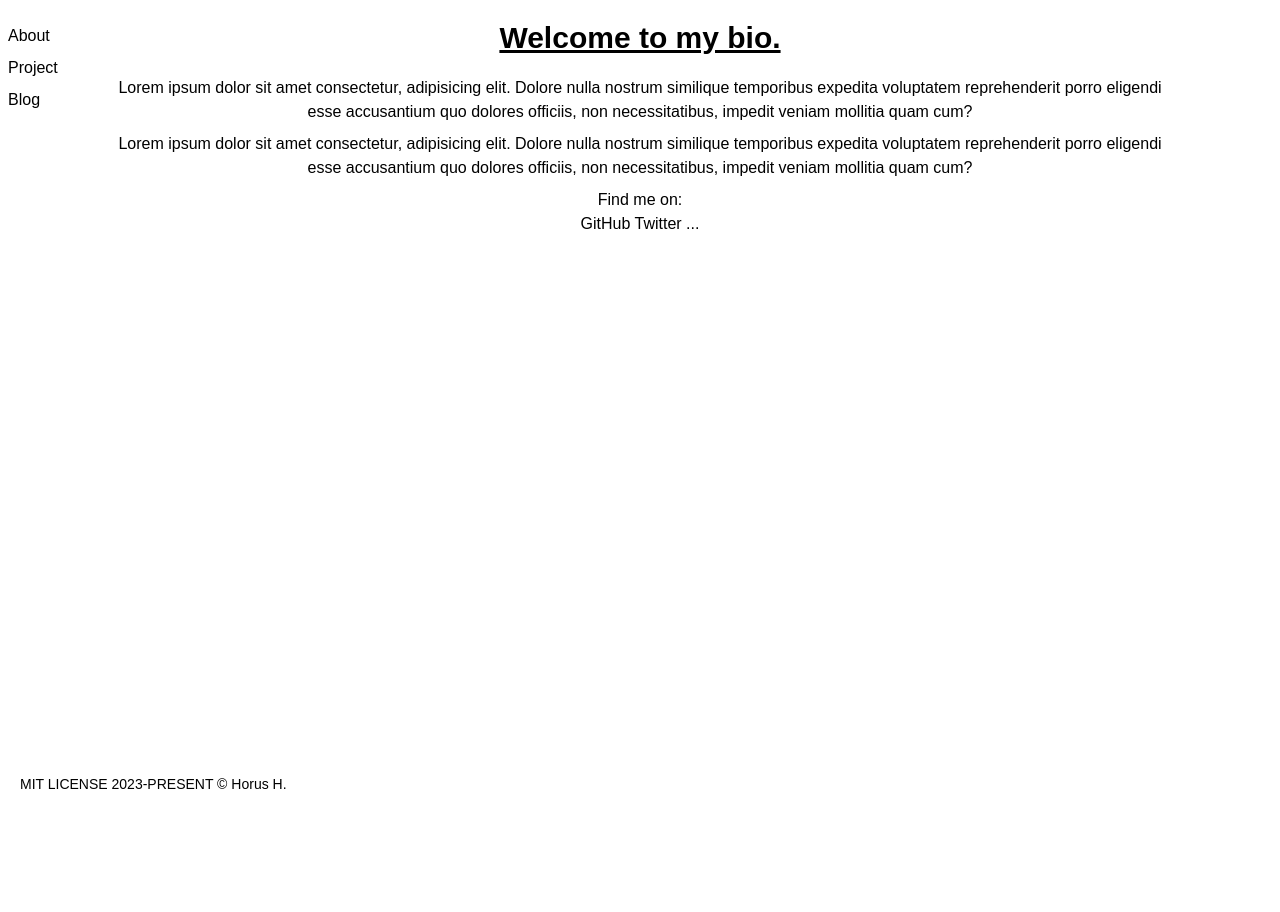
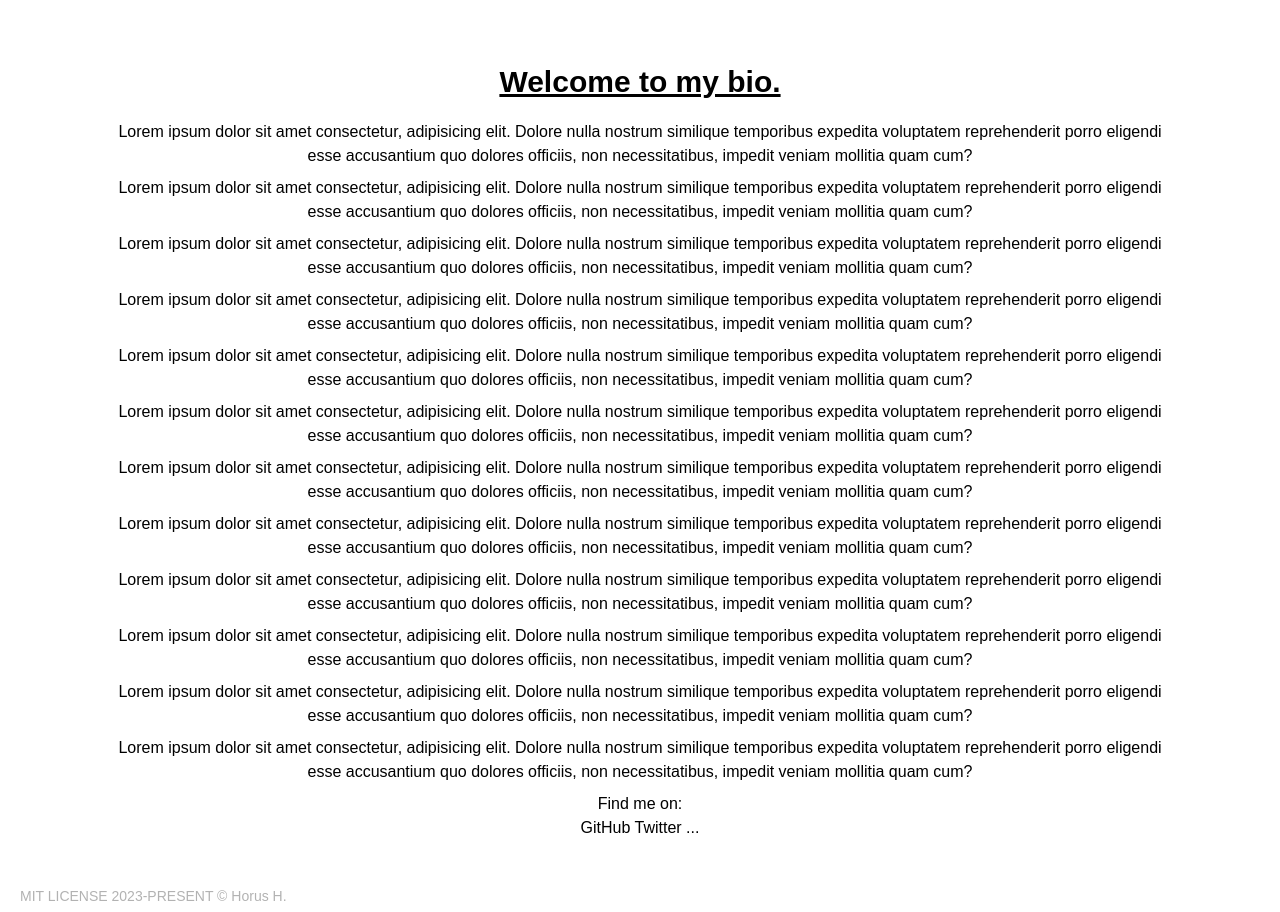
Before and after one commit to horus2121/horus.bio, a SvelteKit app: page / in a window 1280 px wide. Before the commit the page ends 800 px from the top, so only its background shows below. Built offline with nearby package versions, Linux system fonts and the light colour scheme; some icons are missing.

Commit message:
refactor: page layout

```diff
--- a/src/lib/components/Footer.svelte
+++ b/src/lib/components/Footer.svelte
@@ -1,3 +1,3 @@
 <div class="absolute bottom-1 left-5">
-	<span class="text-sm op50"><a href="/">MIT LICENSE</a> 2023-PRESENT © Horus H.</span>
+	<span class="text-sm opacity-30"><a href="/">MIT LICENSE</a> 2023-PRESENT © Horus H.</span>
 </div>
--- a/src/lib/components/Sidebar.svelte
+++ b/src/lib/components/Sidebar.svelte
@@ -1,15 +1,14 @@
 <script lang="ts">
-	import { sidebar } from '$lib/store';
-	import { clickOutside } from '$utils/clickOutside';
-
-	let sidebarOn: boolean;
-	sidebar.subscribe((v) => (sidebarOn = v));
+	import { sidebarStore } from '$lib/store';
+	import { clickOutside } from '$directives/clickOutside';
 </script>
 
 <nav
-	class="fixed flex flex-col w-20 h-1/2 {!sidebarOn ? 'collapse' : ''}  ml-2 z-50"
-	on:mouseleave={sidebar.closeSidebar}
-	use:clickOutside={sidebar.closeSidebar}
+	class="fixed flex flex-col w-20 h-1/2 m-2 z-50 top-10
+	{!$sidebarStore ? 'collapse' : ''}
+	"
+	on:mouseleave={sidebarStore.closeSidebar}
+	use:clickOutside={sidebarStore.closeSidebar}
 >
 	<a href="/" class="xl my-1">About</a>
 	<a href="/project" class="xl my-1">Project</a>
--- a/src/lib/components/SidebarTrigger.svelte
+++ b/src/lib/components/SidebarTrigger.svelte
@@ -1,21 +1,18 @@
 <script lang="ts">
-	import { sidebar } from '$lib/store';
+	import { sidebarStore } from '$lib/store';
 	import type { TPosition } from '$types';
 
 	export let position: TPosition;
-
-	let sidebarOn: boolean;
-	sidebar.subscribe((v) => (sidebarOn = v));
 </script>
 
 <div
-	class="fixed w-3 h-[10%]
-	{sidebarOn ? 'collapse' : ''}
+	class="fixed w-3 h-[10%] top-10
+	{$sidebarStore ? 'collapse' : ''}
 	{position === 'left' ? 'left-0 animate-bounce' : 'right-0'}"
-	on:mouseenter={sidebar.openSidebar}
+	on:mouseenter={position === 'left' ? sidebarStore.openSidebar : () => {}}
 >
 	<i
-		class="mi relative
+		class="mi relative opacity-40
 	{position === 'left' ? 'mi-tag -left-0.5' : 'mi-options-vertical right-0.5'}
 	"
 	/>
--- a/src/lib/store.ts
+++ b/src/lib/store.ts
@@ -1,6 +1,6 @@
 import { writable } from 'svelte/store';
 
-const createSidebar = () => {
+const createSidebarStore = () => {
 	const { subscribe, set } = writable(false);
 
 	const openSidebar = () => set(true);
@@ -14,4 +14,4 @@ const createSidebar = () => {
 	};
 };
 
-export const sidebar = createSidebar();
+export const sidebarStore = createSidebarStore();
--- a/src/routes/(app)/+page.svelte
+++ b/src/routes/(app)/+page.svelte
@@ -1,9 +1,62 @@
 <script lang="ts">
-	import { clickOutside } from '$utils/clickOutside';
+	import { sidebarStore } from '$lib/store';
 </script>
 
-<center class="w-5/6 m-auto">
-	<h1 class="text-3xl font-bold m-5 underline">Welcome to my bio.</h1>
+<center
+	class="w-5/6 m-auto py-16
+{$sidebarStore ? 'opacity-30' : ''}"
+>
+	<h1 class="text-3xl font-bold mb-5 underline">Welcome to my bio.</h1>
+	<p class="m-2">
+		Lorem ipsum dolor sit amet consectetur, adipisicing elit. Dolore nulla nostrum similique
+		temporibus expedita voluptatem reprehenderit porro eligendi esse accusantium quo dolores
+		officiis, non necessitatibus, impedit veniam mollitia quam cum?
+	</p>
+	<p class="m-2">
+		Lorem ipsum dolor sit amet consectetur, adipisicing elit. Dolore nulla nostrum similique
+		temporibus expedita voluptatem reprehenderit porro eligendi esse accusantium quo dolores
+		officiis, non necessitatibus, impedit veniam mollitia quam cum?
+	</p>
+	<p class="m-2">
+		Lorem ipsum dolor sit amet consectetur, adipisicing elit. Dolore nulla nostrum similique
+		temporibus expedita voluptatem reprehenderit porro eligendi esse accusantium quo dolores
+		officiis, non necessitatibus, impedit veniam mollitia quam cum?
+	</p>
+	<p class="m-2">
+		Lorem ipsum dolor sit amet consectetur, adipisicing elit. Dolore nulla nostrum similique
+		temporibus expedita voluptatem reprehenderit porro eligendi esse accusantium quo dolores
+		officiis, non necessitatibus, impedit veniam mollitia quam cum?
+	</p>
+	<p class="m-2">
+		Lorem ipsum dolor sit amet consectetur, adipisicing elit. Dolore nulla nostrum similique
+		temporibus expedita voluptatem reprehenderit porro eligendi esse accusantium quo dolores
+		officiis, non necessitatibus, impedit veniam mollitia quam cum?
+	</p>
+	<p class="m-2">
+		Lorem ipsum dolor sit amet consectetur, adipisicing elit. Dolore nulla nostrum similique
+		temporibus expedita voluptatem reprehenderit porro eligendi esse accusantium quo dolores
+		officiis, non necessitatibus, impedit veniam mollitia quam cum?
+	</p>
+	<p class="m-2">
+		Lorem ipsum dolor sit amet consectetur, adipisicing elit. Dolore nulla nostrum similique
+		temporibus expedita voluptatem reprehenderit porro eligendi esse accusantium quo dolores
+		officiis, non necessitatibus, impedit veniam mollitia quam cum?
+	</p>
+	<p class="m-2">
+		Lorem ipsum dolor sit amet consectetur, adipisicing elit. Dolore nulla nostrum similique
+		temporibus expedita voluptatem reprehenderit porro eligendi esse accusantium quo dolores
+		officiis, non necessitatibus, impedit veniam mollitia quam cum?
+	</p>
+	<p class="m-2">
+		Lorem ipsum dolor sit amet consectetur, adipisicing elit. Dolore nulla nostrum similique
+		temporibus expedita voluptatem reprehenderit porro eligendi esse accusantium quo dolores
+		officiis, non necessitatibus, impedit veniam mollitia quam cum?
+	</p>
+	<p class="m-2">
+		Lorem ipsum dolor sit amet consectetur, adipisicing elit. Dolore nulla nostrum similique
+		temporibus expedita voluptatem reprehenderit porro eligendi esse accusantium quo dolores
+		officiis, non necessitatibus, impedit veniam mollitia quam cum?
+	</p>
 	<p class="m-2">
 		Lorem ipsum dolor sit amet consectetur, adipisicing elit. Dolore nulla nostrum similique
 		temporibus expedita voluptatem reprehenderit porro eligendi esse accusantium quo dolores
--- a/src/routes/(app)/blog/+page.svelte
+++ b/src/routes/(app)/blog/+page.svelte
@@ -1,4 +1,12 @@
-<center class="w-5/6 mx-auto my-5 flex flex-col">
+<script lang="ts">
+	import { sidebarStore } from '$lib/store';
+</script>
+
+<center
+	class="w-5/6 mx-auto my-5 flex flex-col py-16
+{$sidebarStore ? 'opacity-30' : ''}
+"
+>
 	<h1 class="text-3xl font-bold m-5 underline">Blogs.</h1>
 	<div class="text-md">
 		<p class="m-1">Blog 1</p>
--- a/src/routes/(app)/project/+page.svelte
+++ b/src/routes/(app)/project/+page.svelte
@@ -1,4 +1,12 @@
-<center class="w-5/6 mx-auto my-5 flex flex-col">
+<script>
+	import { sidebarStore } from '$lib/store';
+</script>
+
+<center
+	class="w-5/6 mx-auto my-5 flex flex-col py-16
+{$sidebarStore ? 'opacity-30' : ''}
+"
+>
 	<h1 class="text-3xl font-bold mb-5 underline">Projects.</h1>
 	<div class="text-md">
 		<p class="m-1">project 1</p>
--- a/src/routes/+layout.svelte
+++ b/src/routes/+layout.svelte
@@ -12,9 +12,11 @@
 	<link rel="stylesheet" href="https://unpkg.com/mono-icons@1.0.5/iconfont/icons.css" />
 </svelte:head>
 
+<div class="relative">
 	{#each positions as position}
 		<SidebarTrigger {position} />
 	{/each}
 	<Sidenav />
 	<slot />
 	<Footer />
+</div>
--- a/svelte.config.js
+++ b/svelte.config.js
@@ -14,7 +14,7 @@ const config = {
 		adapter: adapter(),
 		alias: {
 			$components: './src/lib/components',
-			$utils: './src/lib/utils',
+			$directives: './src/lib/directives',
 			$types: './src/lib/types'
 		}
 	}
```
Also changed, not shown: src/lib/directives/clickOutside.ts (renamed from src/lib/utils/clickOutside.ts). Lines whose indentation alone changed are shown as unchanged.
